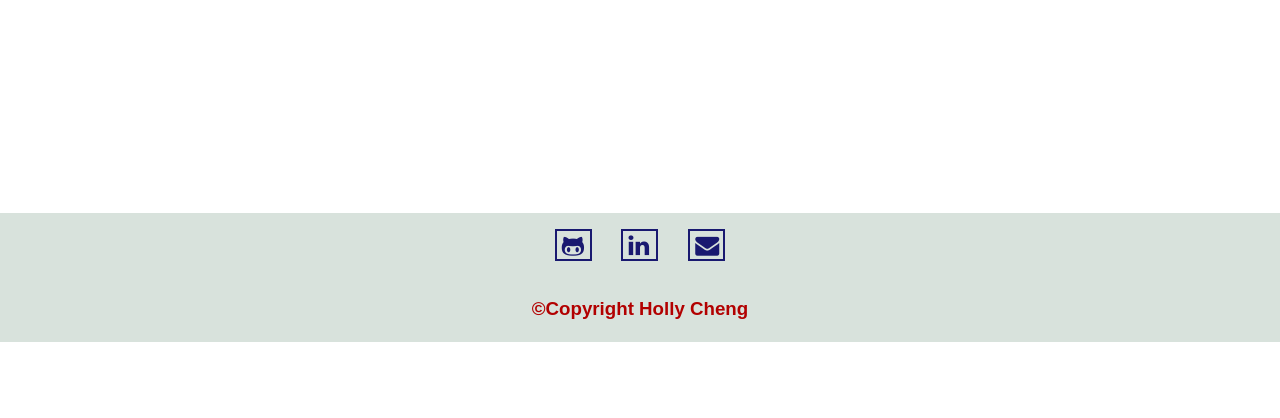
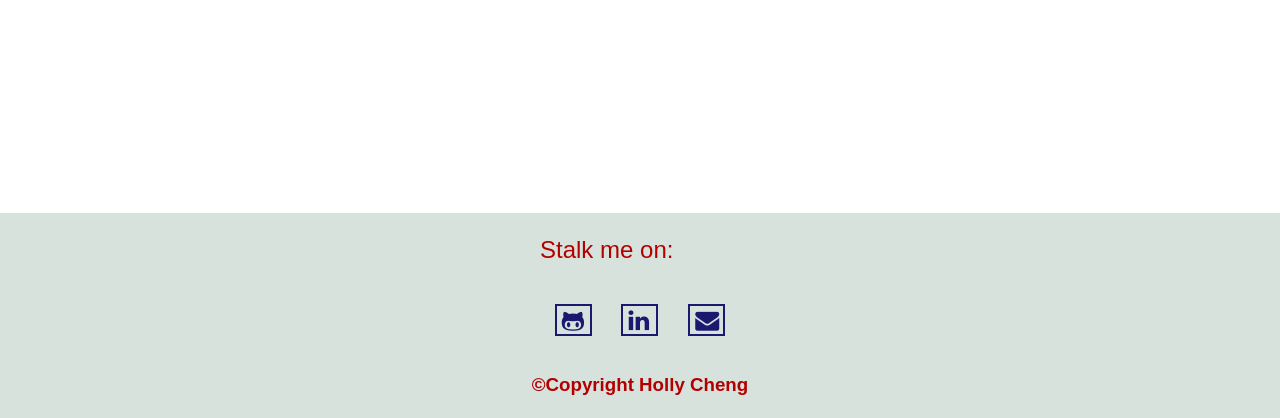
Before and after one commit to c-oh/personal_portfolio_theme, a WordPress theme: template themes/dumplinghub_site/front-page.php in a window 1280 px wide. Shown: the part 592-1010 px from the top of the page. Before the commit the page ends 934 px from the top, so only its background shows below. Run offline with PHP 8.4 and a stand-in for WordPress, Linux system fonts and the light colour scheme; the site name, menu and one post (Sample post) are stand-ins, and other content is empty; some libraries are stand-ins or nearby versions.

Commit message:
Changed front page blog section, styling contact page

```diff
--- a/themes/dumplinghub_site/footer.php
+++ b/themes/dumplinghub_site/footer.php
@@ -10,6 +10,7 @@
 	<!-- #content -->
 	<footer id="colophon" class="site-footer" role="contentinfo">
 		<div class="footer-container">
+			<h2> Stalk me on: </h2>
 			<p>
 				<a href="<?php echo esc_url( 'https://github.com/dumplinghub' ); ?>">  <i class="fa fa-github-alt" aria-hidden="true"></i></a>
 			</p>
--- a/themes/dumplinghub_site/front-page.php
+++ b/themes/dumplinghub_site/front-page.php
@@ -36,6 +36,7 @@ get_header(); ?>
   <section class="journal">
     <h2>journal</h2>
     <div class="journal-container">
+
       <?php
    $args = array( 'numberposts' => '3', 'order' => 'DESC','post_status' => 'publish'  );
    $recent_posts = get_posts( $args ); // returns an array of posts ?>
--- /dev/null
+++ b/themes/dumplinghub_site/sass/_contact.scss
@@ -0,0 +1,11 @@
+.status-publish{
+    margin:auto;
+    width:90%;
+header{
+    text-align:center;
+    color: $color-blue;
+}
+input[type="text"], input[type="email"] {
+    width: 360px;
+}
+}
--- a/themes/dumplinghub_site/sass/_footer.scss
+++ b/themes/dumplinghub_site/sass/_footer.scss
@@ -5,6 +5,13 @@
         width: 200px;
         display: flex;
         justify-content: space-around;
+        flex-wrap:wrap;
+        h2{
+            color: $color_red;
+            font: 0.75rem $font__main;
+            font-weight: 100;
+            width:100%;
+        }
         a {
             height: 32px;
             width: 37px;
@@ -22,9 +29,11 @@
         }
     }
     .copyright {
-            color: $color_red;
-            font: 1rem $font__main;
             display: flex;
             justify-content: space-around;
+            color: $color_red;
+            font: 0.75rem $font__main;
+            font-weight: 100;
+            width:100%;
         }
 }
--- a/themes/dumplinghub_site/sass/style.scss
+++ b/themes/dumplinghub_site/sass/style.scss
@@ -65,3 +65,4 @@ Nicolas Gallagher and Jonathan Neal http://necolas.github.com/normalize.css/
 @import "content";
 @import "media";
 @import "footer";
+@import "contact";
--- a/themes/dumplinghub_site/style.css
+++ b/themes/dumplinghub_site/style.css
@@ -865,7 +865,14 @@ object {
     display: -ms-flexbox;
     display: flex;
     -ms-flex-pack: distribute;
-        justify-content: space-around; }
+        justify-content: space-around;
+    -ms-flex-wrap: wrap;
+        flex-wrap: wrap; }
+    .site-footer .footer-container h2 {
+      color: #b20000;
+      font: 0.75rem "roboto" sans-serif;
+      font-weight: 100;
+      width: 100%; }
     .site-footer .footer-container a {
       height: 32px;
       width: 37px;
@@ -879,9 +886,20 @@ object {
           color: #F25F38;
           background-color: transparent; }
   .site-footer .copyright {
-    color: #b20000;
-    font: 1rem "roboto" sans-serif;
     display: -ms-flexbox;
     display: flex;
     -ms-flex-pack: distribute;
-        justify-content: space-around; }
+        justify-content: space-around;
+    color: #b20000;
+    font: 0.75rem "roboto" sans-serif;
+    font-weight: 100;
+    width: 100%; }
+
+.status-publish {
+  margin: auto;
+  width: 90%; }
+  .status-publish header {
+    text-align: center;
+    color: #1E4E83; }
+  .status-publish input[type="text"], .status-publish input[type="email"] {
+    width: 360px; }
```
Also changed, not shown: themes/dumplinghub_site/build/css/style.min.css, themes/dumplinghub_site/functions.php (line endings or trailing spaces).
